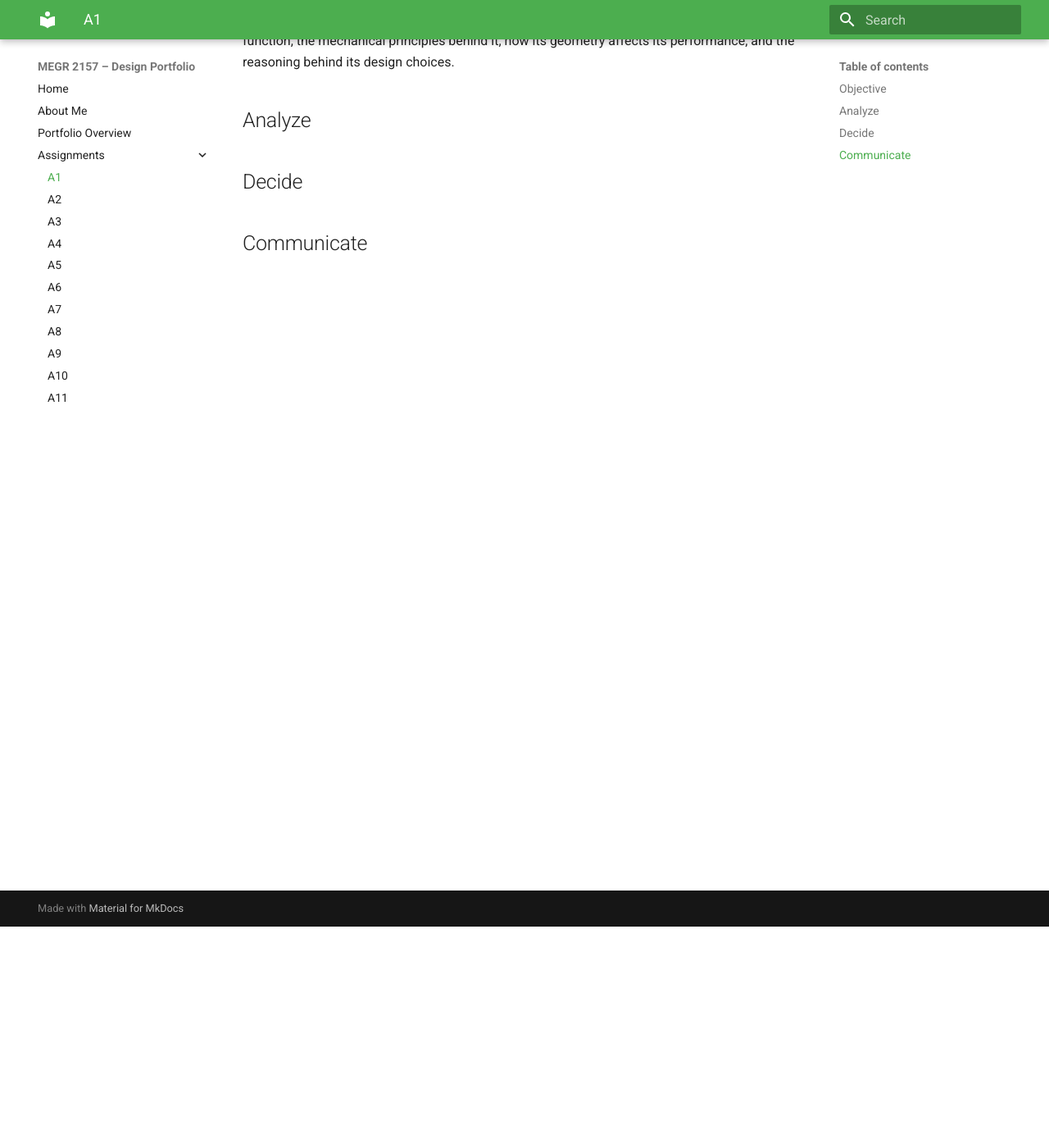
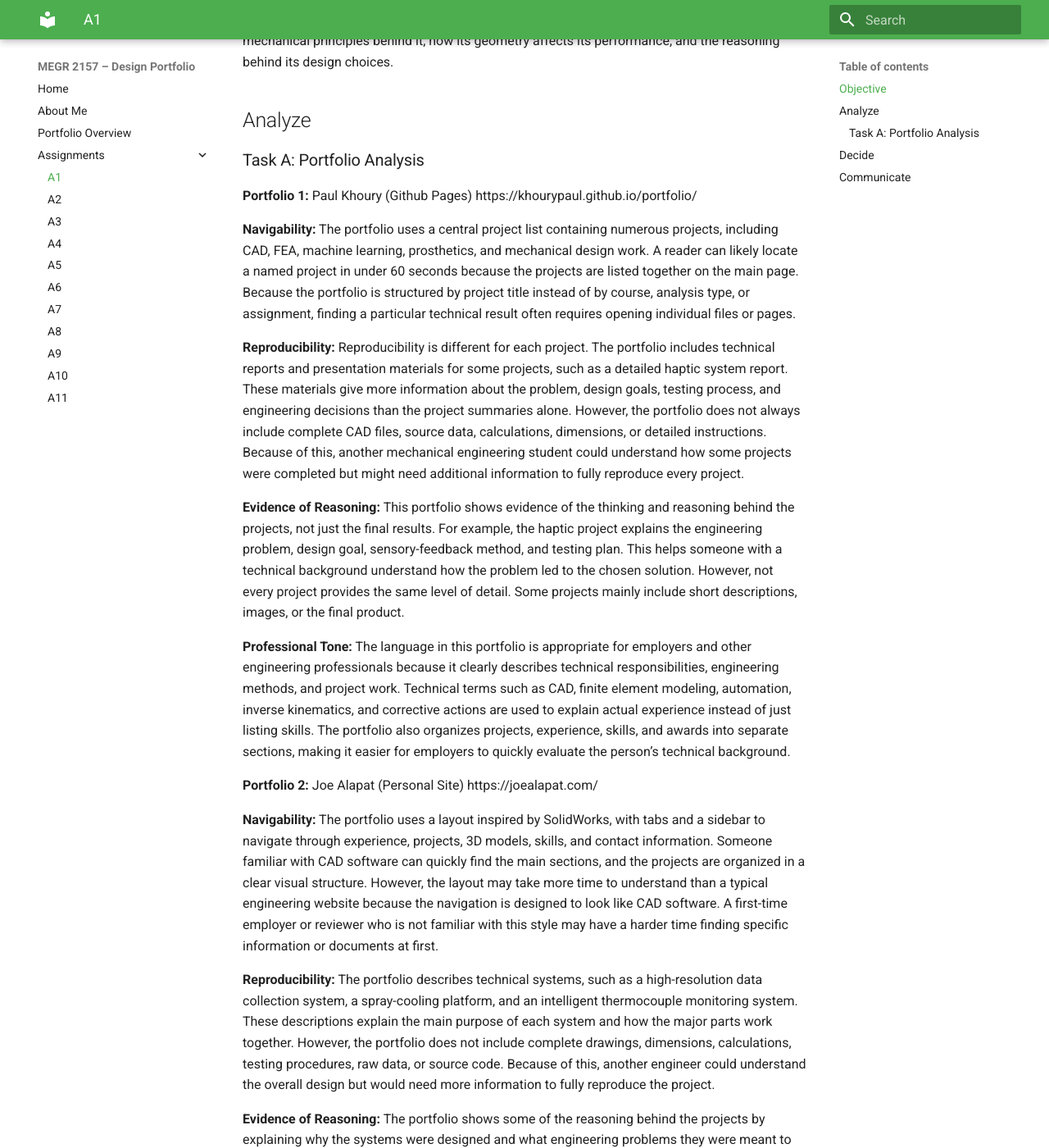
Before and after one commit to matthewjcowan/megr2156-portfolio, an MkDocs documentation site: the page built from docs/assignments/A01/index.md, in a window 1280 px wide and 1400 px high, scrolled down 270 px. Shown: the whole window at 82% size. Built offline with MkDocs 1.6.1 and Material for MkDocs 9.7.7, drawn with Linux system fonts in a browser that asks for light colours; some of the changed text lies outside the part shown.

Commit message:
Enhance portfolio analysis section with detailed evaluations
Added detailed analysis of two engineering portfolios, including navigability, reproducibility, evidence of reasoning, and professional tone for each portfolio.

```diff
--- a/docs/assignments/A01/index.md
+++ b/docs/assignments/A01/index.md
@@ -1,10 +1,31 @@
 # A1 – Portfolio and Product Analysis
 
 ## Objective
-To show an understanding of how and why engineering designs work, not just the final result. It involves evaluating two engineering portfolios based on how well they communicate and organize engineering work, then choosing a simple mechanical product and explaining its function, the mechanical principles behind it, how its geometry affects its performance, and the reasoning behind its design choices.
+To show an understanding of how and why engineering designs work, not just the final result. Evaluate two engineering portfolios based on how well they communicate and organize engineering work, then choosing a simple mechanical product and explaining its function, the mechanical principles behind it, how its geometry affects its performance, and the reasoning behind its design choices.
 
 ## Analyze
+### Task A: Portfolio Analysis
 
+__Portfolio 1:__ Paul Khoury (Github Pages) https://khourypaul.github.io/portfolio/
+
+__Navigability:__ The portfolio uses a central project list containing numerous projects, including CAD, FEA, machine learning, prosthetics, and mechanical design work. A reader can likely locate a named project in under 60 seconds because the projects are listed together on the main page. Because the portfolio is structured by project title instead of by course, analysis type, or assignment, finding a particular technical result often requires opening individual files or pages.
+
+__Reproducibility:__ Reproducibility is different for each project. The portfolio includes technical reports and presentation materials for some projects, such as a detailed haptic system report. These materials give more information about the problem, design goals, testing process, and engineering decisions than the project summaries alone. However, the portfolio does not always include complete CAD files, source data, calculations, dimensions, or detailed instructions. Because of this, another mechanical engineering student could understand how some projects were completed but might need additional information to fully reproduce every project.
+
+__Evidence of Reasoning:__ This portfolio shows evidence of the thinking and reasoning behind the projects, not just the final results. For example, the haptic project explains the engineering problem, design goal, sensory-feedback method, and testing plan. This helps someone with a technical background understand how the problem led to the chosen solution. However, not every project provides the same level of detail. Some projects mainly include short descriptions, images, or the final product.
+
+__Professional Tone:__ The language in this portfolio is appropriate for employers and other engineering professionals because it clearly describes technical responsibilities, engineering methods, and project work. Technical terms such as CAD, finite element modeling, automation, inverse kinematics, and corrective actions are used to explain actual experience instead of just listing skills. The portfolio also organizes projects, experience, skills, and awards into separate sections, making it easier for employers to quickly evaluate the person’s technical background.
+
+
+__Portfolio 2:__ Joe Alapat (Personal Site) https://joealapat.com/
+
+__Navigability:__ The portfolio uses a layout inspired by SolidWorks, with tabs and a sidebar to navigate through experience, projects, 3D models, skills, and contact information. Someone familiar with CAD software can quickly find the main sections, and the projects are organized in a clear visual structure. However, the layout may take more time to understand than a typical engineering website because the navigation is designed to look like CAD software. A first-time employer or reviewer who is not familiar with this style may have a harder time finding specific information or documents at first.
+
+__Reproducibility:__ The portfolio describes technical systems, such as a high-resolution data collection system, a spray-cooling platform, and an intelligent thermocouple monitoring system. These descriptions explain the main purpose of each system and how the major parts work together. However, the portfolio does not include complete drawings, dimensions, calculations, testing procedures, raw data, or source code. Because of this, another engineer could understand the overall design but would need more information to fully reproduce the project.
+
+__Evidence of Reasoning:__ The portfolio shows some of the reasoning behind the projects by explaining why the systems were designed and what engineering problems they were meant to solve. For example, the JACK system explains how it detects when sensors disagree and how its confidence-based algorithm handles unreliable measurements. The spray-cooling project also clearly explains the thermal problem being studied. However, the portfolio focuses more on what the projects can do and their final results than the full decision-making process. It does not always show rejected design options, engineering equations, calculations, or detailed testing and validation results.
+
+__Professional Tone:__ The technical descriptions use engineering-specific language and clearly explain responsibilities, tools, and how the systems work. Topics such as thermal management, instrumentation, embedded controls, data collection, and experimental platforms support the skills listed in the portfolio. Overall, the portfolio is appropriate for showing technical experience to an engineering employer. However, some project descriptions could be stronger by including measurable results and performance data instead of mainly explaining what was built.
 
 ## Decide
 
```
